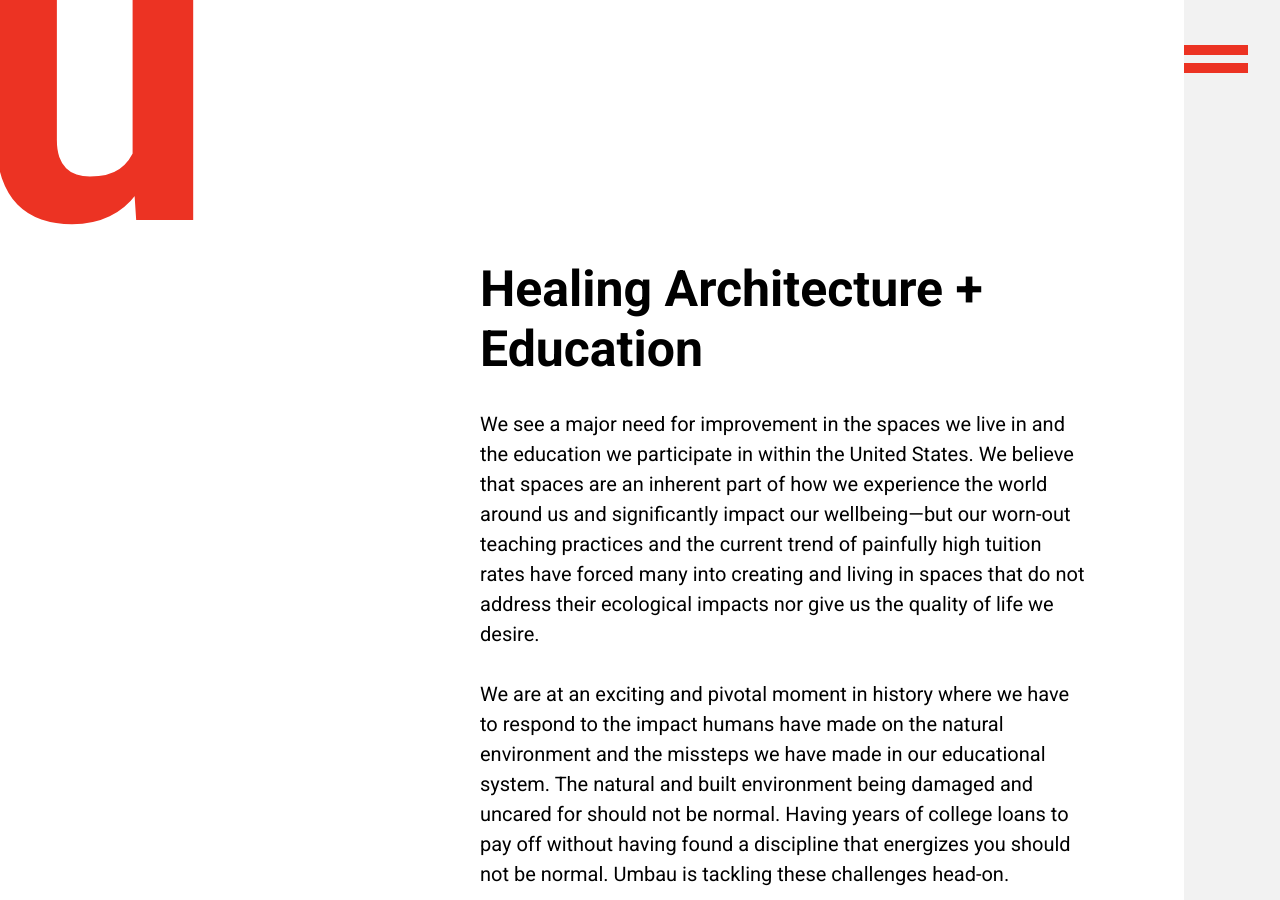
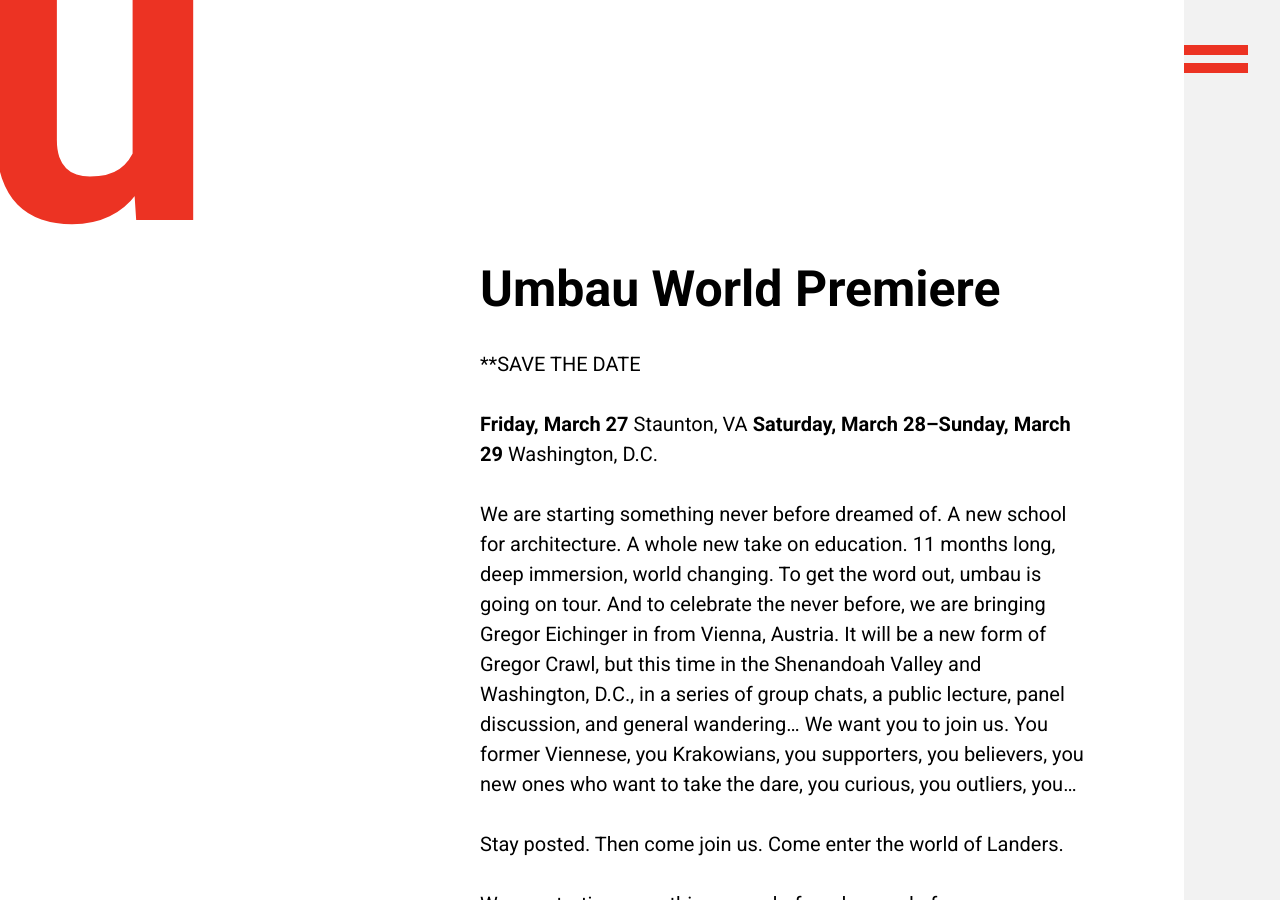
Before and after one commit to umbauschool/umbauschool.github.io, a Jekyll site: the page built from index.md, in a window 1280 px wide and 900 px high, scrolled down 1767 px. Built offline with Jekyll 4.4.1, drawn with Linux system fonts in a browser that asks for light colours; some of the changed text lies outside the part shown.

Commit message:
Update index.md

```diff
--- a/index.md
+++ b/index.md
@@ -13,6 +13,25 @@
 We are after the echo.
 
 We are focused on cultivating our roots in America through Studio Shenandoah. We plan to do a radical housing project, monthly weekend workshops, traveling lectures, cultural immersions, and a world premiere. This year is for cracking open.
+
+***
+
+# Umbau World Premiere
+
+**SAVE THE DATE
+
+**Friday, March 27** Staunton, VA
+**Saturday, March 28–Sunday, March 29** Washington, D.C.
+
+We are starting something never before dreamed of. A new school for architecture. A whole new take on education. 11 months long, deep immersion, world changing. To get the word out, umbau is going on tour. And to celebrate the never before, we are bringing Gregor Eichinger in from Vienna, Austria. It will be a new form of Gregor Crawl, but this time in the Shenandoah Valley and Washington, D.C., in a series of group chats, a public lecture, panel discussion, and general wandering... We want you to join us. You former Viennese, you Krakowians, you supporters, you believers, you new ones who want to take the dare, you curious, you outliers, you...
+
+Stay posted. Then come join us. Come enter the world of Landers.
+
+We are starting something never before dreamed of.
+
+Think volcano. Think comet. Think...
+
+### BUILD PUCCINI
 
 ***
 
```
